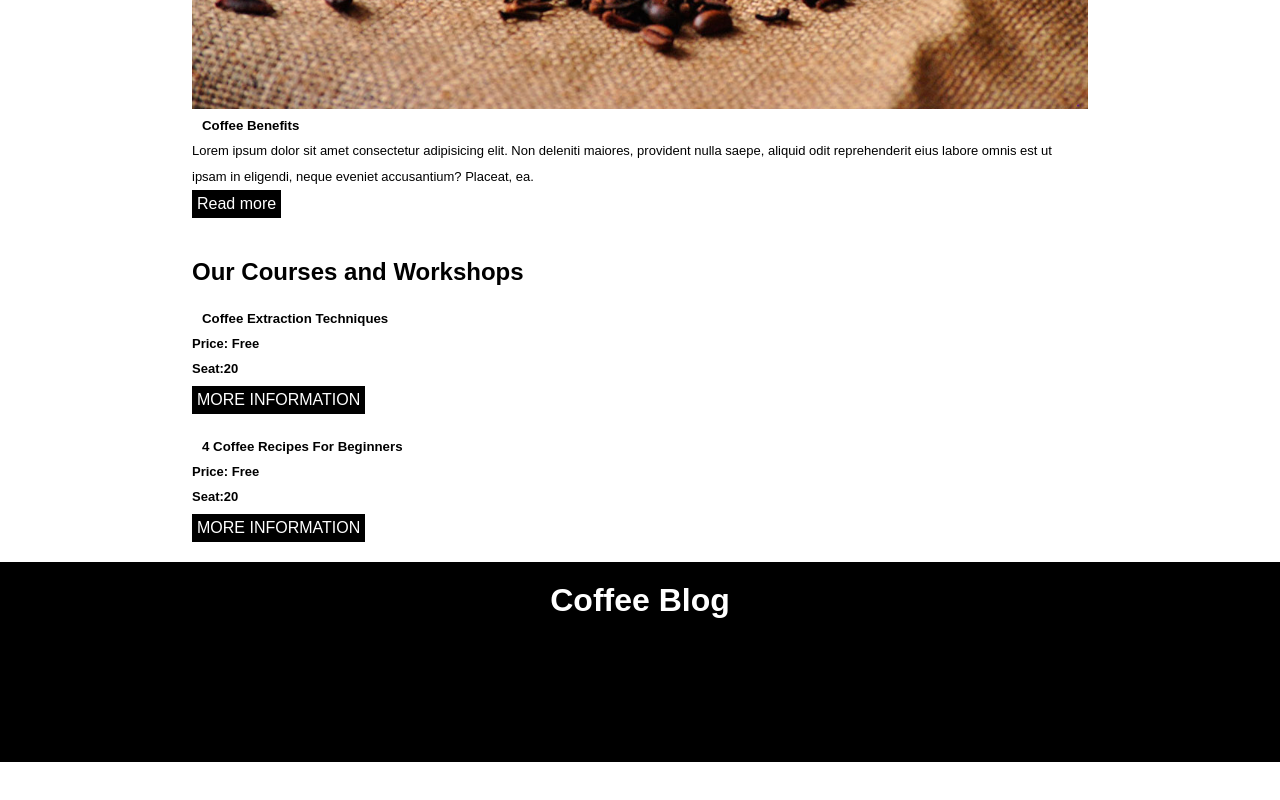
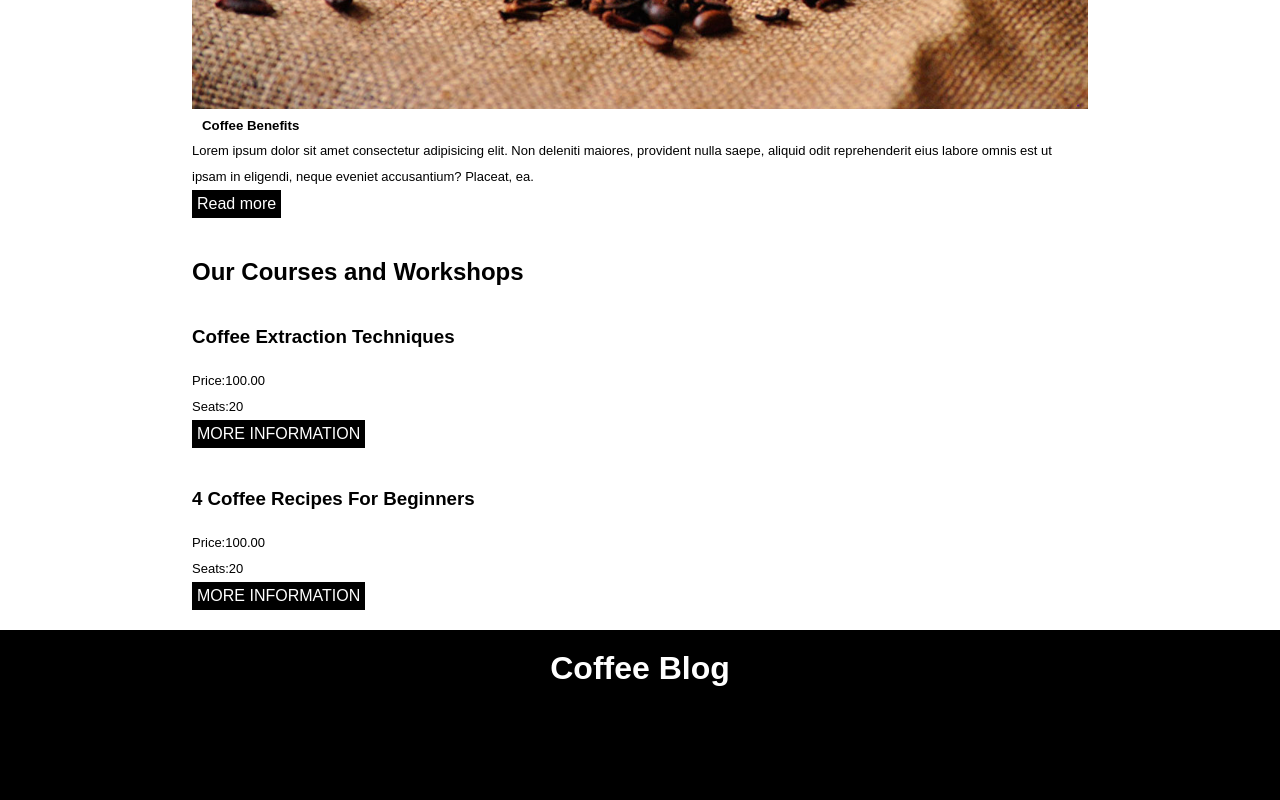
Before and after one commit to JFORDYCE80/CoffeeBlog2, a plain HTML site: page COFFEE BLOG/index.html in a window 1280 px wide. Shown: the part 2465-3265 px from the top of the page. Before the commit the page ends 3227 px from the top, so only its background shows below. Drawn offline with Linux system fonts and the light colour scheme.

Commit message:
Add files via upload

```diff
--- a/COFFEE BLOG/index.html
+++ b/COFFEE BLOG/index.html
@@ -18,36 +18,39 @@
     <img src="./img/blog1.jpg" alt="">
      <h5>Coffee Bean Type</h5>
      <p>Lorem ipsum dolor sit amet consectetur adipisicing elit. Non deleniti maiores, provident nulla saepe, aliquid odit reprehenderit eius labore omnis est ut ipsam in eligendi, neque eveniet accusantium? Placeat, ea.</p>
-     <a href="#" class="btn">Read more</a>
+     <a href="#" class="btn btn-read">Read more</a>
 </div>
 
 <div>
     <img src="./img/blog2.jpg" alt="">
     <h5>3 Delicious Coffee Recipes</h5>
     <p>Lorem ipsum dolor sit amet consectetur adipisicing elit. Non deleniti maiores, provident nulla saepe, aliquid odit reprehenderit eius labore omnis est ut ipsam in eligendi, neque eveniet accusantium? Placeat, ea.</p>
-    <a href="#" class="btn">Read more</a>
+    <a href="#" class="btn btn-read">Read more</a>
 </div>
 
 <div>
     <img src="./img/blog3.jpg" alt="">
     <h5>Coffee Benefits</h5>
     <p>Lorem ipsum dolor sit amet consectetur adipisicing elit. Non deleniti maiores, provident nulla saepe, aliquid odit reprehenderit eius labore omnis est ut ipsam in eligendi, neque eveniet accusantium? Placeat, ea.</p>
-    <a href="#" class="btn">Read more</a>
+    <a href="#" class="btn btn-read">Read more</a>
 </div>
+</main>
+<section class="container">
+    <h2>Our Courses and Workshops</h2>
+<div>
+    <h3>Coffee Extraction Techniques</h3>
+    <p><span>Price:</span>100.00</p>
+    <p><span>Seats:</span>20</p>
+     <a href="#" class="btn btn-more">MORE INFORMATION</a>
+</div>
+<div>
+    <h3>4 Coffee Recipes For Beginners</h3>
+    <p><span>Price:</span>100.00</p>
+    <p><span>Seats:</span>20</p>
+    <a href="#" class="btn btn-more">MORE INFORMATION</a>
+</div>
+</section>
 
-<div>
-    <h2>Our Courses and Workshops</h2>
-    <h5>Coffee Extraction Techniques</h5>
-    <h6>Price: Free</h6>
-    <h6>Seat:20</h6>
-     <a href="#" class="btn">MORE INFORMATION</a>
-    <h5>4 Coffee Recipes For Beginners</h5>
-    <h6>Price: Free</h6>
-    <h6>Seat:20</h6>
-    <a href="#" class="btn">MORE INFORMATION</a>
-</div>
-
-</main>
 
  <footer>
     <h1>Coffee Blog</h1>
```
